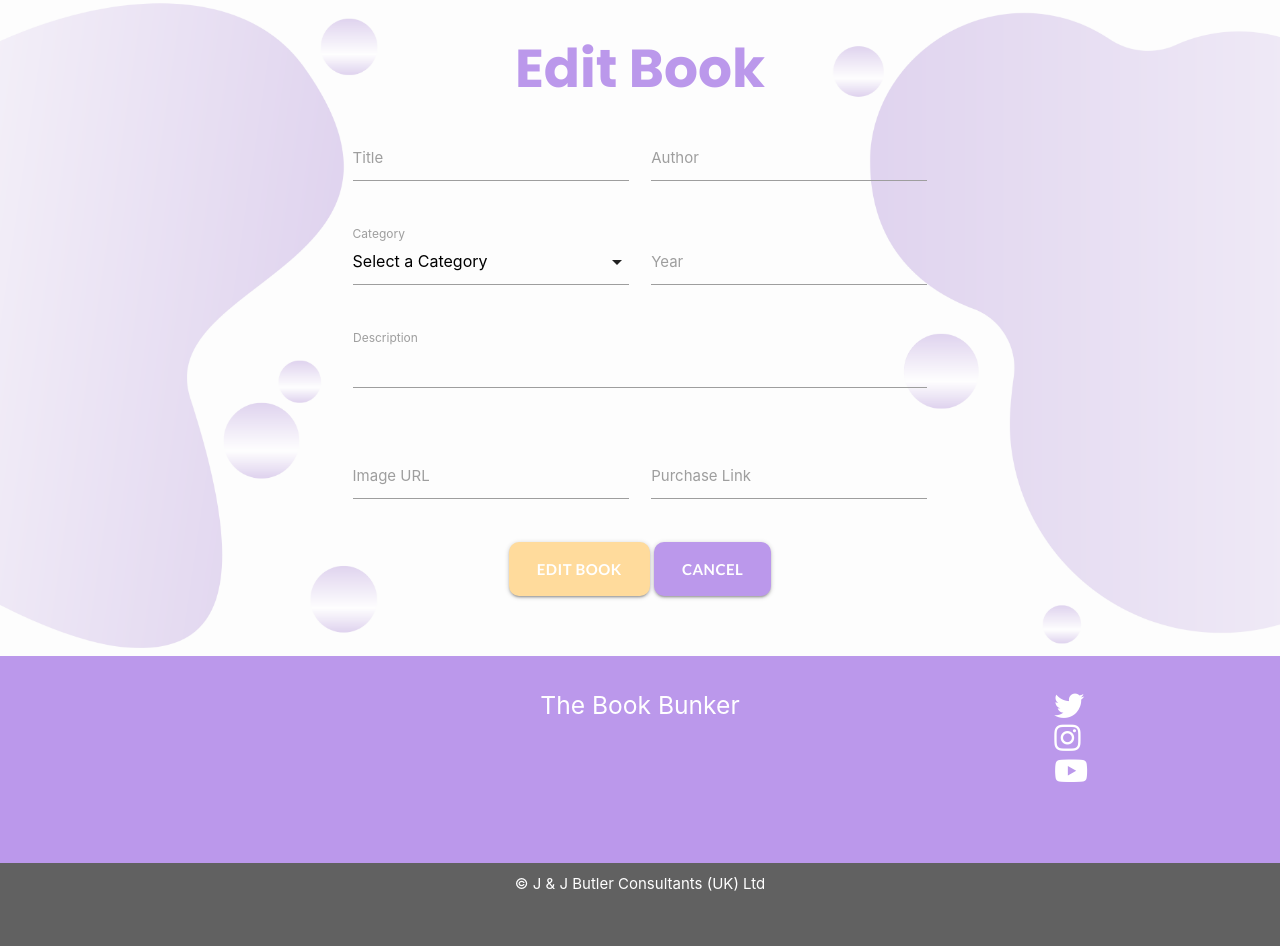
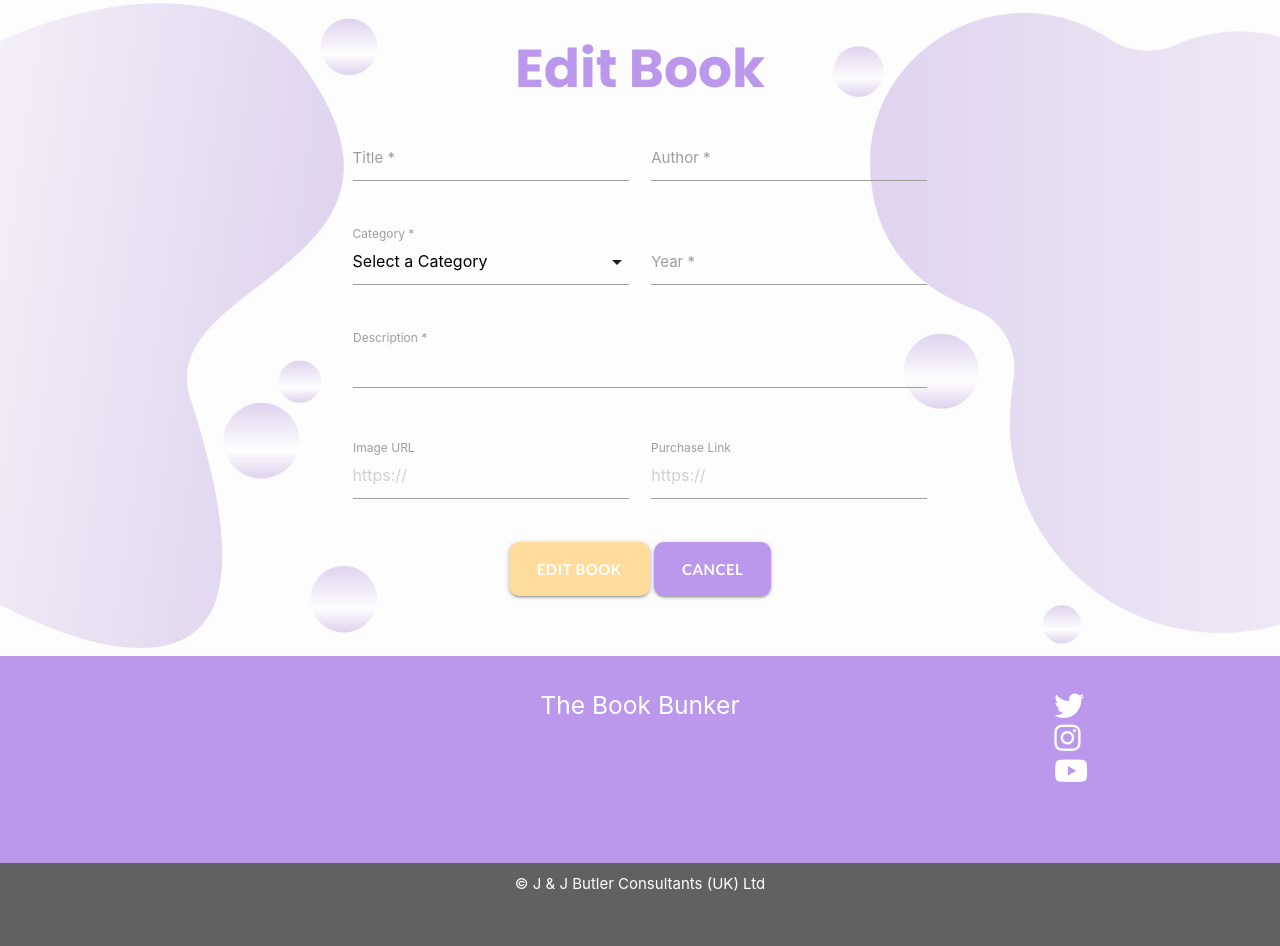
Before and after one commit to daisybutler/The-Book-Bunker-project03, a Flask app: template templates/edit-book.html in a window 1280 px wide. Shown: the part 64-1010 px from the top of the page. Run offline with Flask 2, Linux system fonts and the light colour scheme; the template is opened without the code that fills it, so the values that code supplies are empty; some libraries are stand-ins or nearby versions.

Commit message:
Added https:// pattern requirement to image url and purchase_link in Edit Book.

```diff
--- a/templates/edit-book.html
+++ b/templates/edit-book.html
@@ -13,13 +13,13 @@
             <!---Add title-->
             <div class="input-field col s12 m6">
                 <input id="title" name="title" type="text" class="validate" value="{{ book.title }}" required>
-                <label for="title">Title</label>
+                <label for="title">Title *</label>
             </div>
 
             <!---Add author-->
             <div class="input-field col s12 m6">
                 <input id="author" name="author" type="text" class="validate" value="{{ book.author }}" required>
-                <label for="author">Author</label>
+                <label for="author">Author *</label>
             </div>
         </div>
         <div class="row">
@@ -36,14 +36,14 @@
                         {% endif %}
                     {% endfor %}
                 </select>
-                <label for="category_name">Category</label>
+                <label for="category_name">Category *</label>
             </div>
 
             <!---Select year between 1980 and 2021-->
             <div class="input-field col s12 m6">
                 <input id="year" name="year" type="number" min="1980" max="2021" class="validate"
                     value="{{ book.year }}" required>
-                <label for="year">Year</label>
+                <label for="year">Year *</label>
             </div>
         </div>
 
@@ -53,20 +53,22 @@
                 <textarea id="description" name="description" class="materialize-textarea" data-length="200" required>
                         {{-book.description }}
                     </textarea>
-                <label for="description">Description</label>
+                <label for="description">Description *</label>
             </div>
         </div>
 
         <!---Provide image URL-->
         <div class="row">
             <div class="input-field col s12 m6">
-                <input id="image_url" name="image_url" type="text" class="validate" value="{{ book.image_url }}" required>
+                <input id="image_url" name="image_url" type="text" pattern="https://.*" placeholder="https://" class="validate"
+                    value="{{ book.image_url }}">
                 <label for="image_url">Image URL</label>
             </div>
 
             <!---Provide Amazon purchase link-->
             <div class="input-field col s12 m6">
-                <input id="purchase_link" name="purchase_link" type="text" class="validate" value="{{ book.purchase_link }}" required>
+                <input id="purchase_link" name="purchase_link" type="text" pattern="https://.*" placeholder="https://" class="validate"
+                    value="{{ book.purchase_link }}">
                 <label for="purchase_link">Purchase Link</label>
             </div>
         </div>
```
